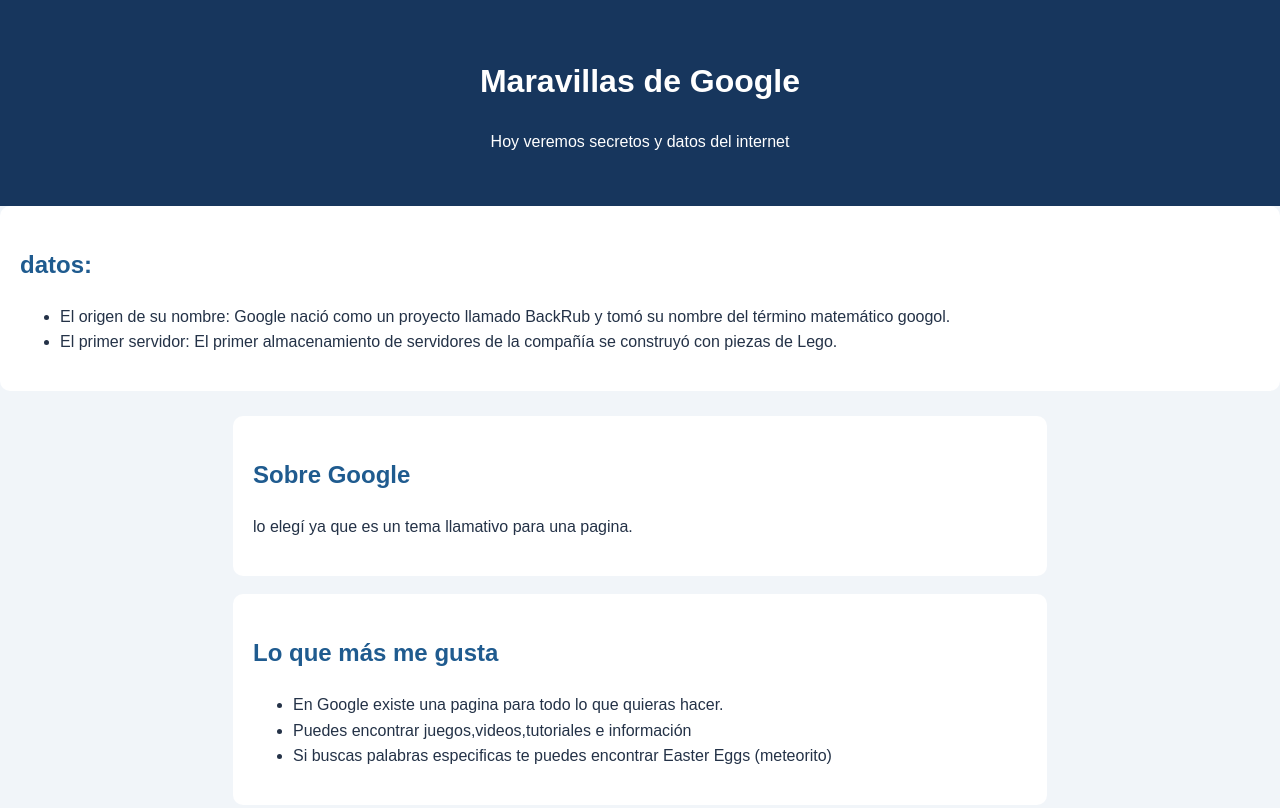
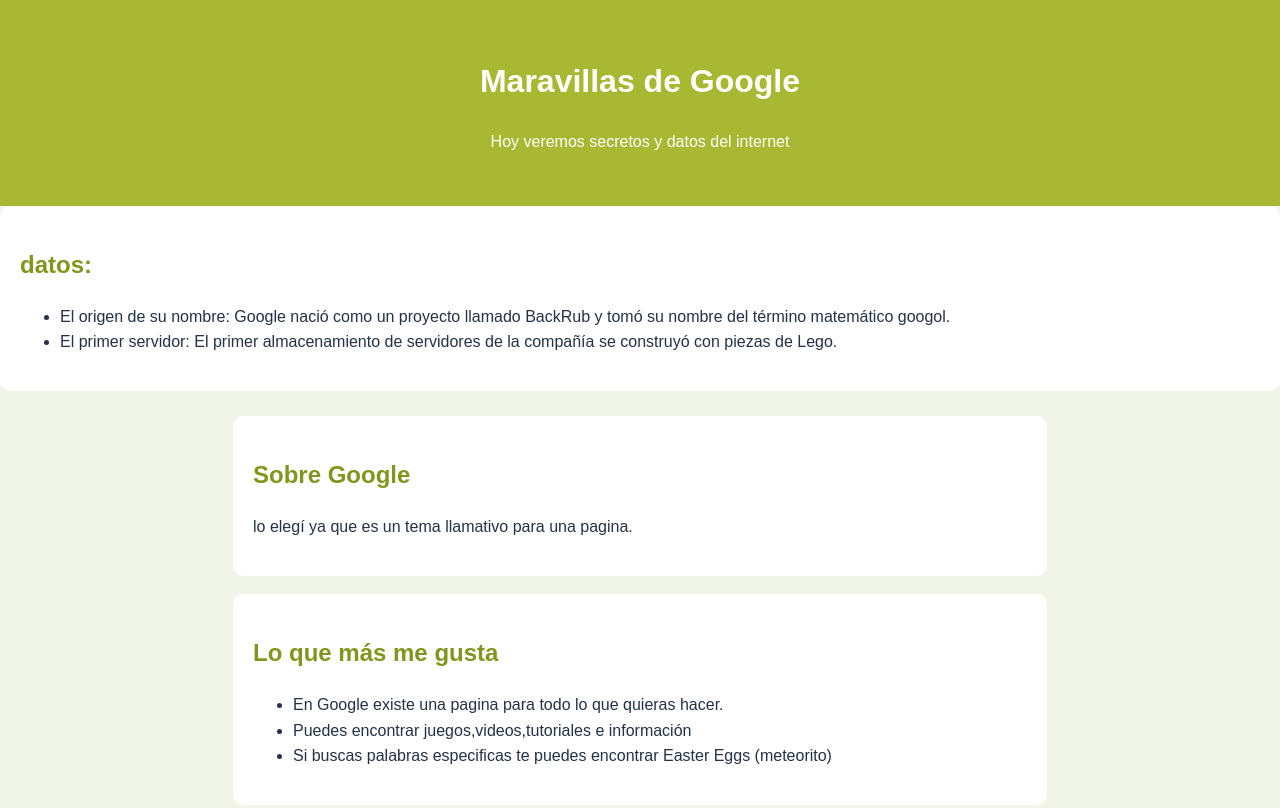
Before and after one commit to JuanQuinones09/Actividad-Sistemas, a plain HTML site: page index.html in a window 1280 px wide. Shown: the top 808 px of the page. Drawn offline with Linux system fonts and the light colour scheme.

Commit message:
Update estilos.css

```diff
--- a/estilos.css
+++ b/estilos.css
@@ -5,13 +5,13 @@
 body {
   margin: 0;
   font-family: Arial, sans-serif;
-  background: #f1f5f9;
+  background: #f1f5e8;
   color: #243247;
   line-height: 1.6;
 }
 
 header {
-  background: #17365d;
+  background: #a8b832;
   color: white;
   text-align: center;
   padding: 35px 15px;
@@ -31,7 +31,7 @@ section {
 }
 
 h2 {
-  color: #1f5b8f;
+  color: #82951e;
 }
 
 img {
@@ -44,5 +44,5 @@ img {
 footer {
   text-align: center;
   padding: 18px;
-  background: #dbe5ef;
+  background: #dce5b5;
 }
```
